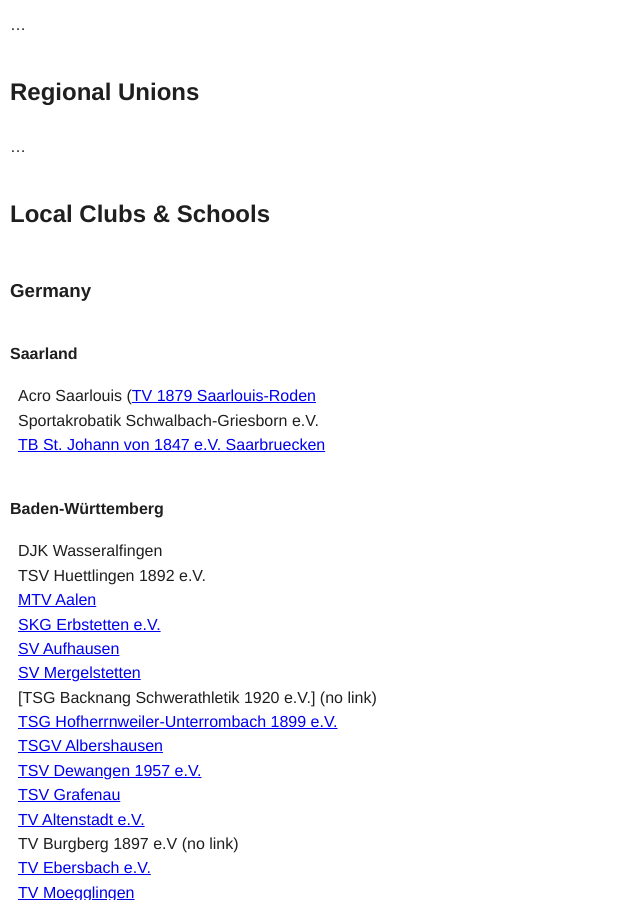
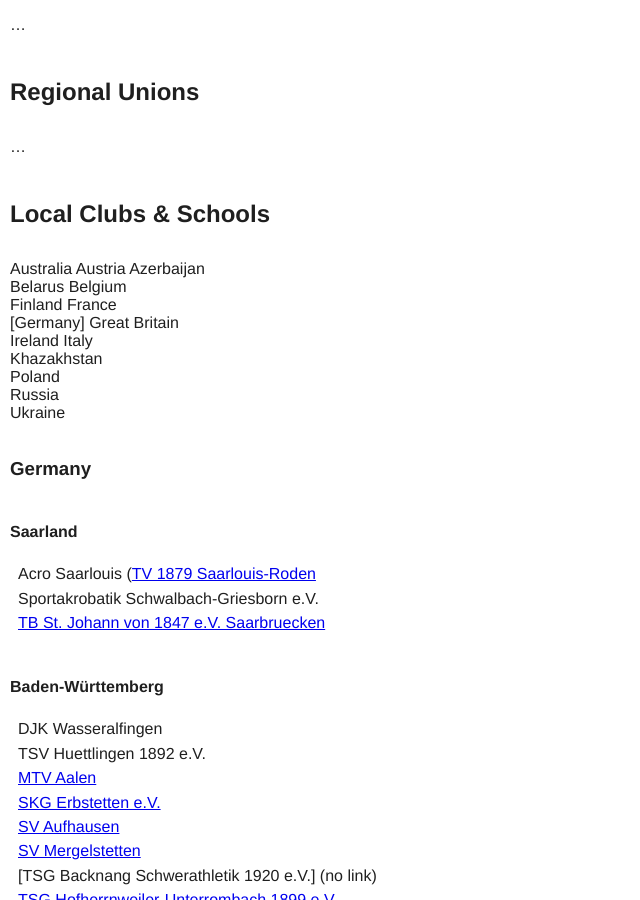
Before and after one commit to floshin/acrolib, a Jekyll site: the page built from community.md, in a window 1280 px wide and 900 px high, scrolled down 805 px. Shown: the whole window, without its empty margins (0-640 px from the left). Built offline with Jekyll 4.4.1, drawn with Linux system fonts in a browser that asks for light colours; our own code applies the rules of GitHub Pages for plain Markdown files.

Commit message:
Update community.md

```diff
--- a/community.md
+++ b/community.md
@@ -30,6 +30,18 @@
 
 
 ## Local Clubs & Schools
+
+Australia Austria Azerbaijan
+Belarus Belgium
+Finland France
+[Germany] Great Britain
+Ireland Italy
+Khazakhstan
+Poland
+Russia
+Ukraine
+
+
 
 
 ### Germany
```
